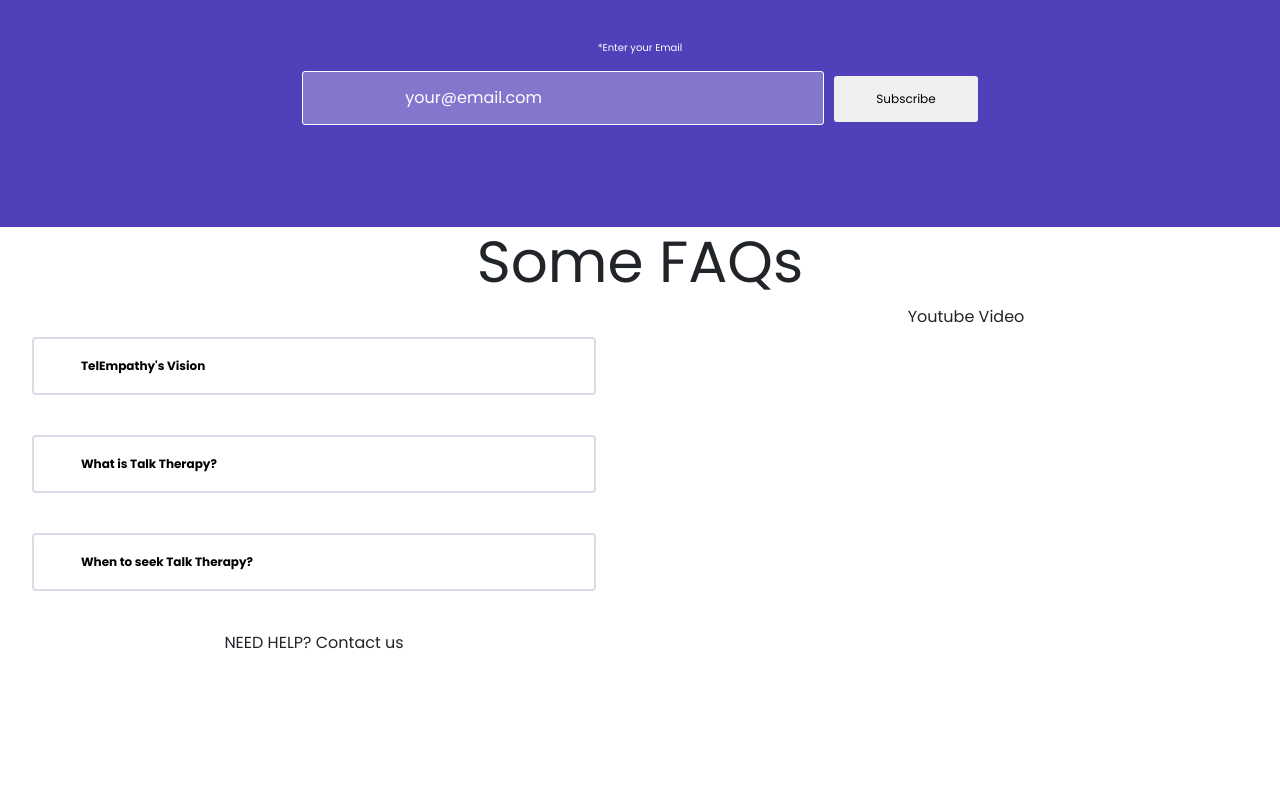
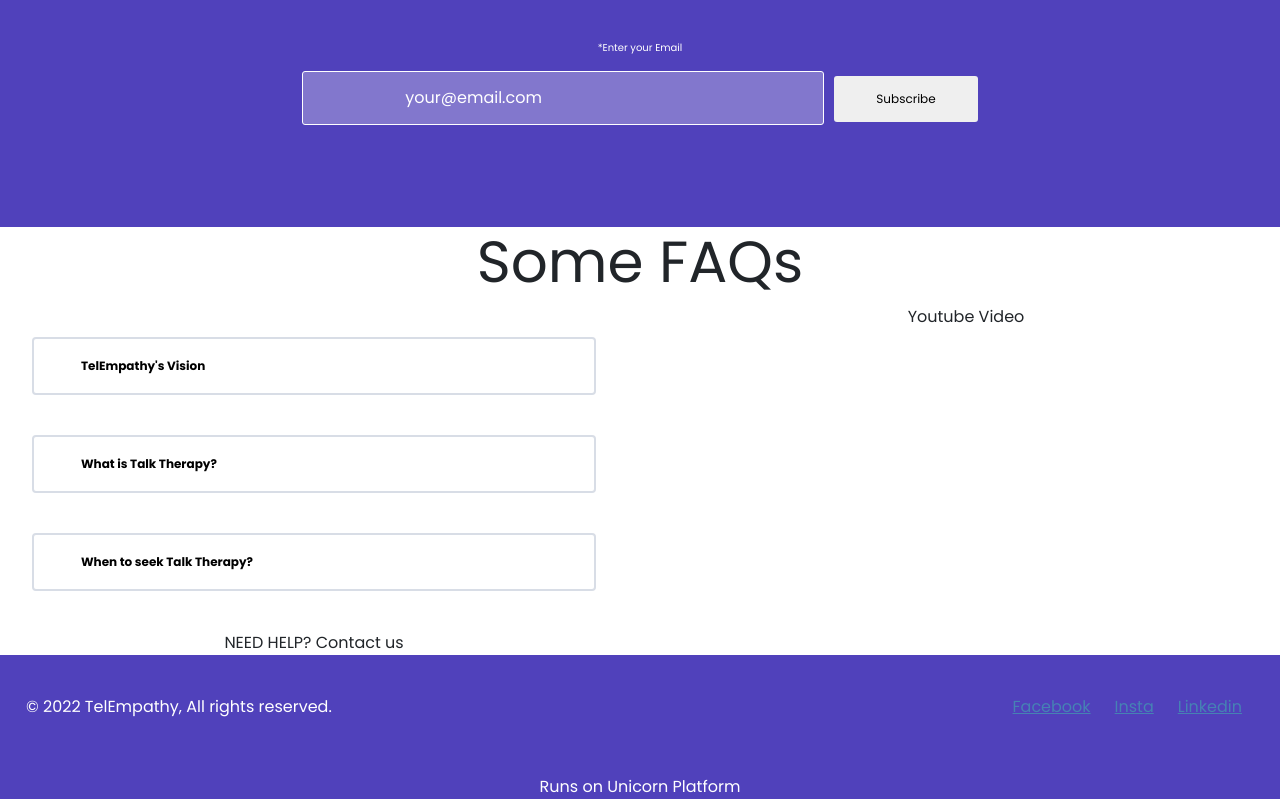
Before and after one commit to aniket7515/TelEmpathy_Internship_work, a React (Create React App) app: page / in a window 1280 px wide. Shown: the part 846-1645 px from the top of the page. Before the commit the page ends 1501 px from the top, so only its background shows below. Built offline with nearby package versions, Linux system fonts and the light colour scheme.

Commit message:
Created Footer Componenet

```diff
--- a/src/Pages/HomePage.jsx
+++ b/src/Pages/HomePage.jsx
@@ -1,5 +1,6 @@
 import React from 'react'
 import Faq from '../components/Faq'
+import Footer from '../components/Footer'
 import Header from '../components/Header'
 import Navbar from '../components/Navbar'
 import NewsLetter from '../components/NewsLetter'
@@ -11,6 +12,7 @@ const HomePage = () => {
         <Header/>
         <NewsLetter/>
         <Faq/>
+        <Footer/>
     </div>
   )
 }
--- /dev/null
+++ b/src/components/Footer.css
@@ -0,0 +1,15 @@
+.footer1{
+    background-color:#5041BB;
+    color: white;
+
+}
+
+.footer{
+    display:flex;
+    justify-content:space-between;
+    padding: 40px 26px;
+
+}
+.socials a{
+    padding: 0 12px;
+}
--- /dev/null
+++ b/src/components/Footer.jsx
@@ -0,0 +1,26 @@
+import React from 'react'
+import './Footer.css'
+
+const Footer = () => {
+  return (
+    <div className="footer1">
+        <div className="footer">
+            <div className="copyright">
+                <p>© 2022 TelEmpathy, All rights reserved.</p>
+
+            </div>
+            <div className="socials">
+                <a href="">Facebook</a>
+                <a href="">Insta</a>
+                <a href="">Linkedin</a>
+            </div>
+        </div>
+        <div className="unicorn">
+            <span>Runs on Unicorn Platform</span>
+
+        </div>
+    </div>
+  )
+}
+
+export default Footer
```
